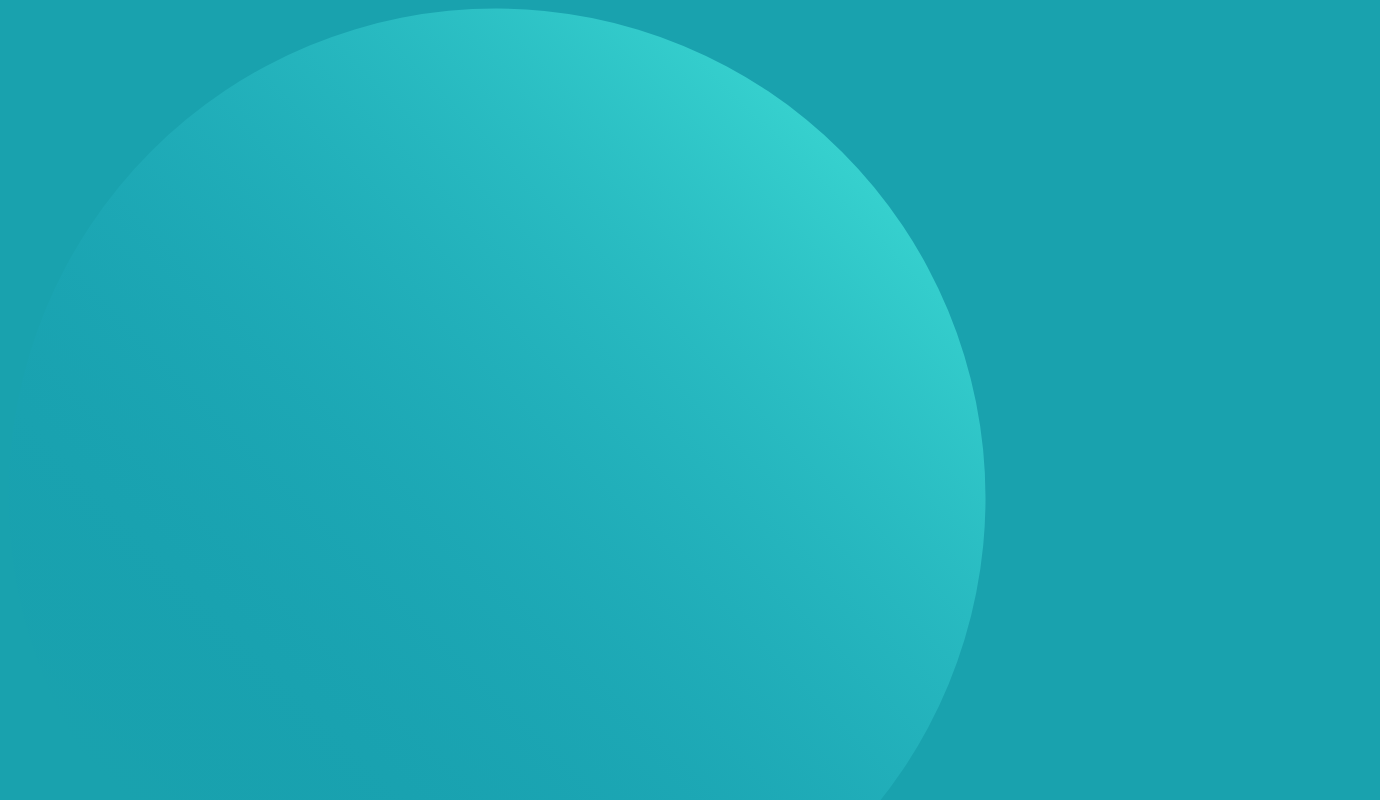
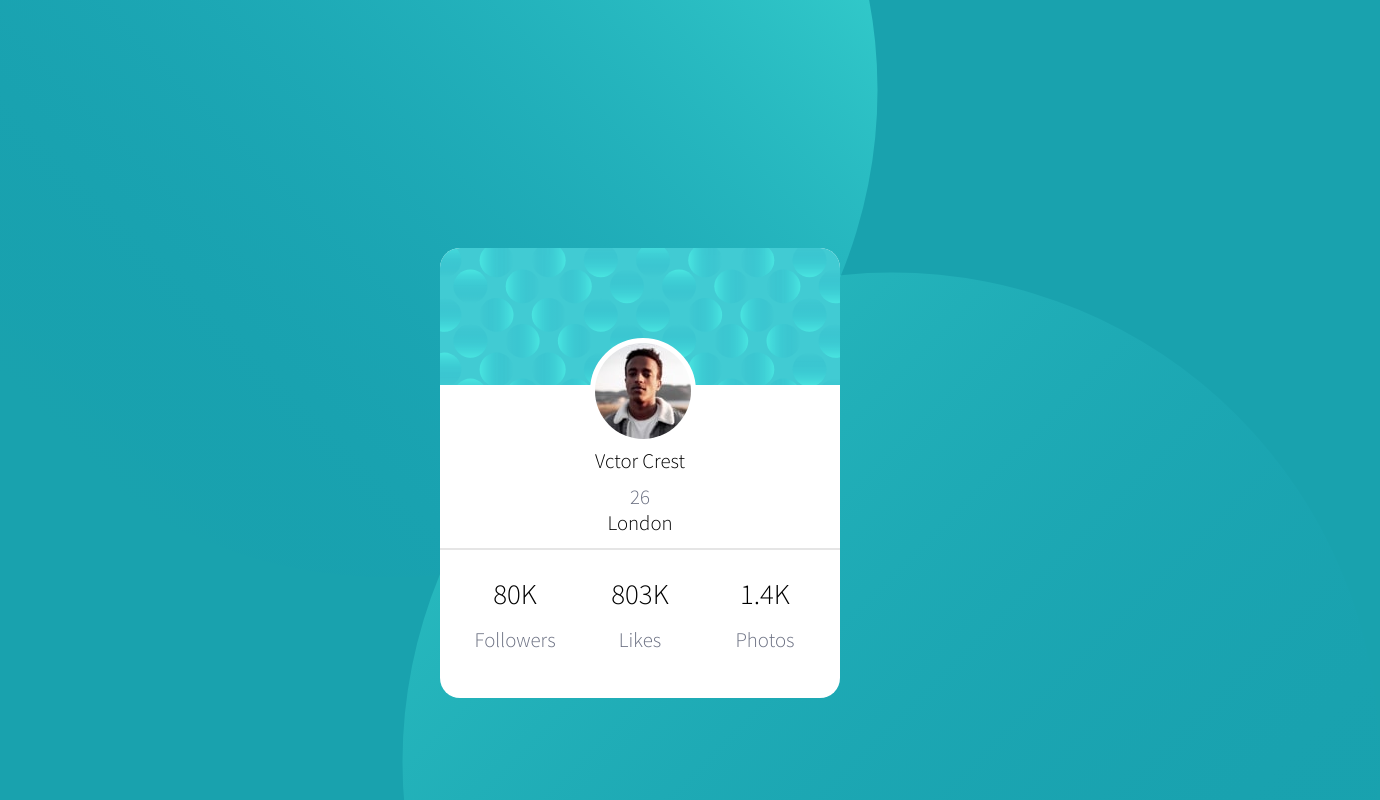
Before and after one commit to MarcoArielPrtlnV/profile-card, a plain HTML site: page index.html in a window 1280 px wide. Shown: the top 800 px of the page, 1380 px wide, since content can reach past the window. Drawn offline with Linux system fonts and the light colour scheme.

Commit message:
All css styles are added to the profile card

```diff
--- a/CSS/styles.css
+++ b/CSS/styles.css
@@ -1,4 +1,108 @@
 body {
     background-color: hsl(185, 75%, 39%);
     font-family: 'Source Sans Pro', sans-serif;
+    font-size: 1.3rem;
+    overflow: hidden;
 }
+
+.bg-image{
+    position: absolute;
+}
+
+.bg-image--top {
+
+    top: -400px;
+    left: -100px;
+}
+
+.bg-image--bottom {
+
+    bottom: -450px;
+    right: -100px;
+}
+
+.card {
+position: relative;
+top: 30vh;
+width: 400px;
+height: 450px;
+margin-left: auto;
+margin-right: auto;
+background-color: white;
+border-radius: 20px;
+overflow: hidden;
+
+}
+
+.card__header {
+
+    position: relative;
+    height: 120px;
+    text-align: center;
+}
+
+.card__header--image {
+
+    position: absolute;
+    top: 0;
+    left: 0;
+    width: 100%;
+}
+
+.card__header--profile {
+
+    position: absolute;
+    top: 90px;
+    left: 150px;
+    border-radius: 50%;
+    border: 5px solid white;
+    background-color: white;
+}
+
+.card__body {
+
+    position: absolute;
+    top: 200px;
+    width: 100%;
+    height: 100px;
+    text-align: center;
+    border-bottom: 2px solid rgb(0 0 0 / 0.1);
+
+}
+
+.card__number {
+
+    margin-bottom: 0.5em;
+    font-size: 1.8rem;
+
+
+}
+
+.card__text {
+
+    margin: 0;
+    margin-bottom: 0.5em;
+
+
+}
+
+.card__text--light {
+
+    color: hsl(227, 10%, 46%);
+}
+
+.card__footer {
+
+    position: absolute;
+    bottom: 35px;
+    width: 100%;
+    text-align: center;
+}
+
+.card__stats {
+
+    display: inline-block;
+    margin: 0 0.5em;
+    width: 100px;
+    text-align: center;
+}
--- a/index.html
+++ b/index.html
@@ -9,14 +9,14 @@
     <link rel="stylesheet" href="./CSS/styles.css">
 </head>
 <body>
-    <img src="./assets/images/top-circle.svg" alt="top-circle-background">
-    <img src="./assets/images/bottom-circle.svg" alt="bottom-circle-background">
+    <img src="./assets/images/top-circle.svg" alt="top-circle-background" class="bg-image bg-image--top">
+    <img src="./assets/images/bottom-circle.svg" alt="bottom-circle-background" class="bg-image bg-image--bottom">
 
 <article class="card">
 
      <header class="card__header">
-            <img src="./assets/images/card-pattern.svg" alt="card-pattern">
-            <img src="./assets/images/victor.jpg" alt="profile-card-photo">
+            <img src="./assets/images/card-pattern.svg" alt="card-pattern" class="card__header--image">
+            <img src="./assets/images/victor.jpg" alt="profile-card-photo" class="card__header--profile">
      </header>
 
    <section class="card__body">
@@ -36,7 +36,7 @@
         </section>
         <section class="card__stats">
             <p class="card__number">1.4K</p>
-            <p class="card__text card__text--light"><Photos/p>
+            <p class="card__text card__text--light">Photos</p>
         </section>
     </footer>
 </article>
```
